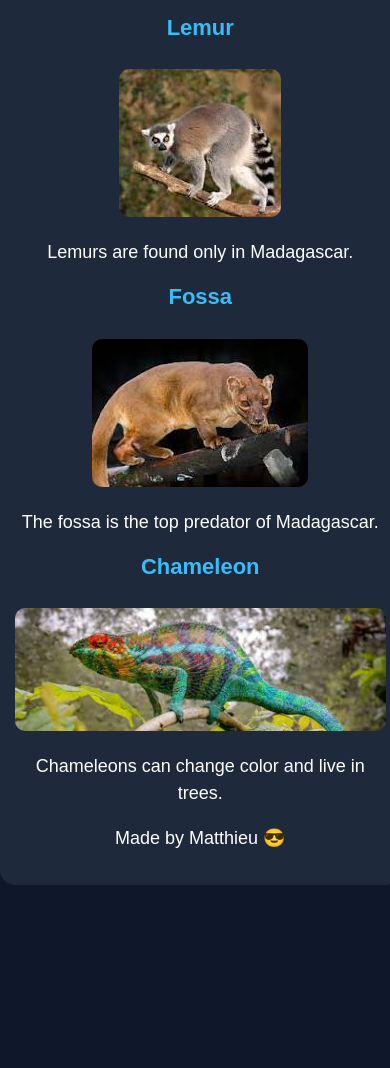
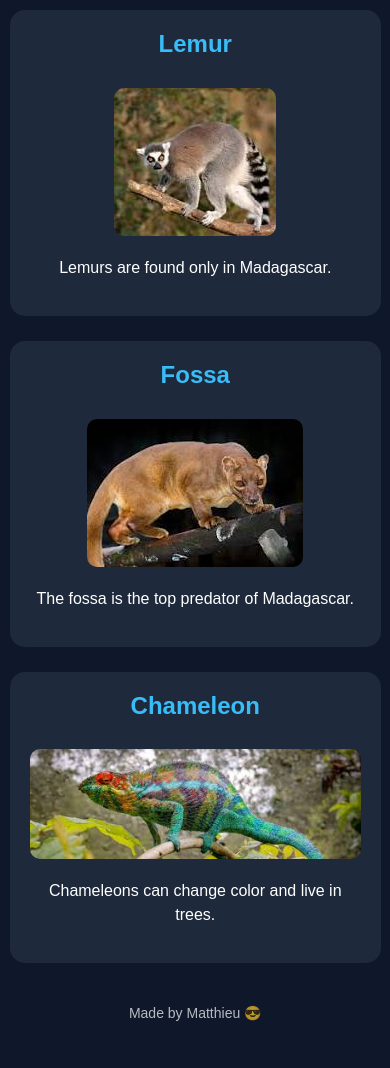
Before and after one commit to mtthrzkt1/my-website, a plain HTML site: page index.html in a window 390 px wide. Shown: the part 102-1170 px from the top of the page. Before the commit the page ends 1007 px from the top, so only its background shows below. Drawn offline with Linux system fonts and the light colour scheme.

Commit message:
Update style.css

```diff
--- a/style.css
+++ b/style.css
@@ -11,9 +11,23 @@ body {
   width: 90%;
   max-width: 800px;
   margin: 20px auto;
+  padding: 20px;
+}
+
+/* Hover Effect for Animal Cards */
+.animal-card {
   background-color: #1e293b;
   padding: 20px;
   border-radius: 15px;
+  margin-bottom: 25px;
+  /* This makes the movement smooth */
+  transition: transform 0.3s ease, background-color 0.3s ease;
+}
+
+.animal-card:hover {
+  transform: scale(1.03); /* Makes it slightly bigger */
+  background-color: #334155; /* Changes color slightly */
+  cursor: pointer;
 }
 
 /* Titles */
@@ -24,6 +38,7 @@ h1 {
 
 h2 {
   color: #38bdf8;
+  margin-top: 0;
 }
 
 /* Images */
@@ -40,22 +55,24 @@ p {
   line-height: 1.5;
 }
 
+.footer {
+  margin-top: 40px;
+  font-size: 14px;
+  opacity: 0.7;
+}
+
 /* Mobile responsive adjustments */
 @media (max-width: 768px) {
   .container {
     width: 95%;
-    padding: 15px;
+    padding: 10px;
   }
 
-  p {
-    font-size: 18px;
+  .animal-card:hover {
+    transform: none; /* Disable scaling on phones for better UX */
   }
 
   h1 {
     font-size: 28px;
   }
-
-  h2 {
-    font-size: 22px;
-  }
 }
```
